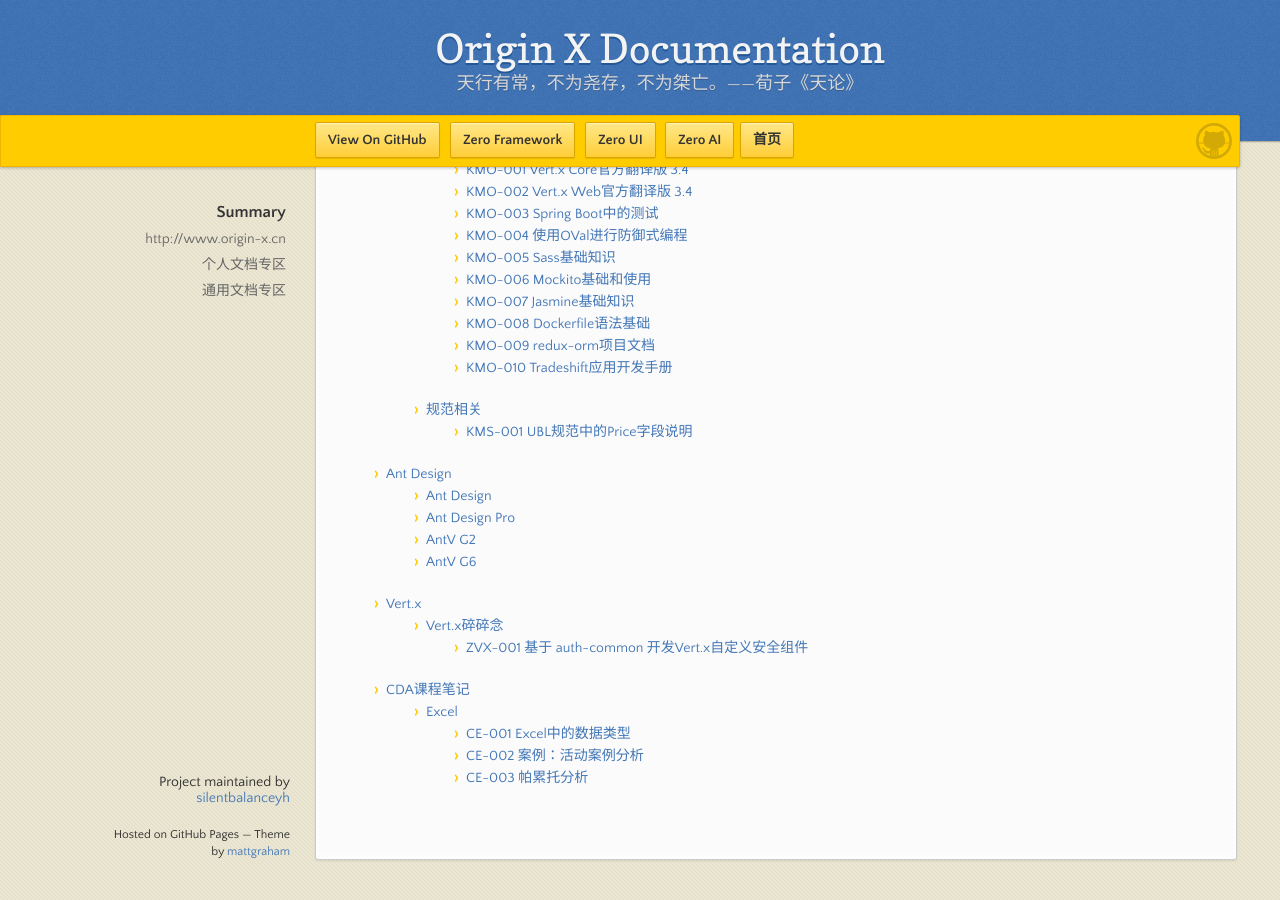
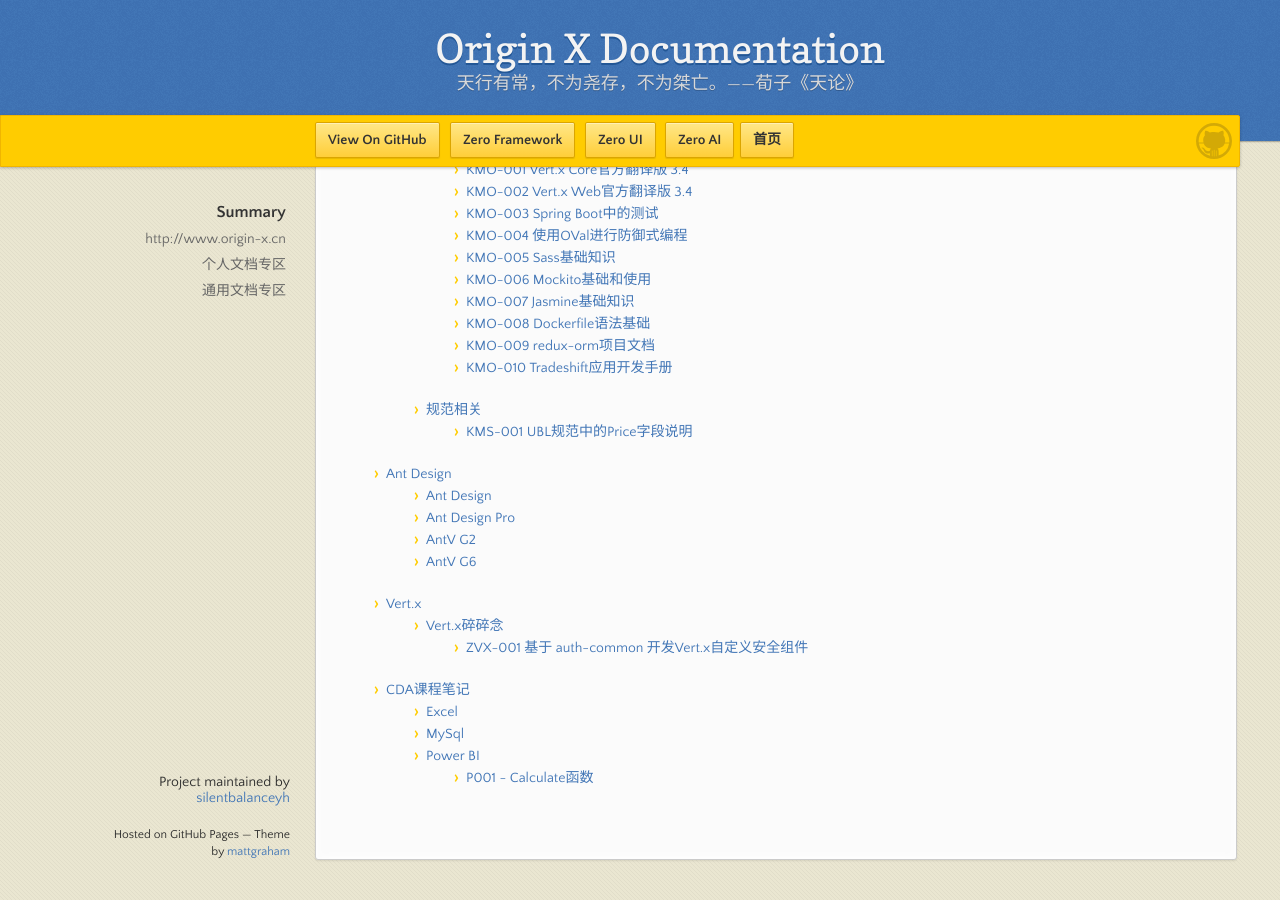
Before and after one commit to silentbalanceyh/mi-kb, a Jekyll site: the page built from SUMMARY.md, in a window 1280 px wide and 900 px high, scrolled down 4578 px. Built offline with Jekyll 4.4.1, drawn with Linux system fonts in a browser that asks for light colours; our own code applies the rules of GitHub Pages for plain Markdown files.

Commit message:
Creates uniform-documentation/cdake-cheng-bi-ji/power-bi/p001-calculatehan-shu.md
Auto commit by GitBook Editor

```diff
--- a/SUMMARY.md
+++ b/SUMMARY.md
@@ -203,6 +203,6 @@
     * [ZVX-001 基于 auth-common 开发Vert.x自定义安全组件](zero-up/2-vertx-tutorial/zvx-001-ji-yuauth-common-kai-fa-vert-x-zi-ding-yi-an-quan-zu-jian.md)
 * [CDA课程笔记](uniform-documentation/cdake-cheng-bi-ji.md)
   * [Excel](uniform-documentation/cdake-cheng-bi-ji/excel.md)
-    * [CE-001 Excel中的数据类型](uniform-documentation/cdake-cheng-bi-ji/excel/ce001-excelzhong-de-shu-ju-lei-xing.md)
-    * [CE-002 案例：活动案例分析](uniform-documentation/cdake-cheng-bi-ji/excel/ce-002-an-li-ff1a-huo-dong-an-li-fen-xi.md)
-    * [CE-003 帕累托分析](uniform-documentation/cdake-cheng-bi-ji/excel/ce-003-hui-zhi-pa-lei-tuo-fen-xi-tu.md)
+  * [MySql](uniform-documentation/cdake-cheng-bi-ji/mysql.md)
+  * [Power BI](uniform-documentation/cdake-cheng-bi-ji/power-bi.md)
+    * [P001 - Calculate函数](uniform-documentation/cdake-cheng-bi-ji/power-bi/p001-calculatehan-shu.md)
```
Also changed, not shown: uniform-documentation/cdake-cheng-bi-ji.md (+2 -0 lines), uniform-documentation/cdake-cheng-bi-ji/mysql.md (added), uniform-documentation/cdake-cheng-bi-ji/power-bi.md (added), uniform-documentation/cdake-cheng-bi-ji/power-bi/p001-calculatehan-shu.md (added).
